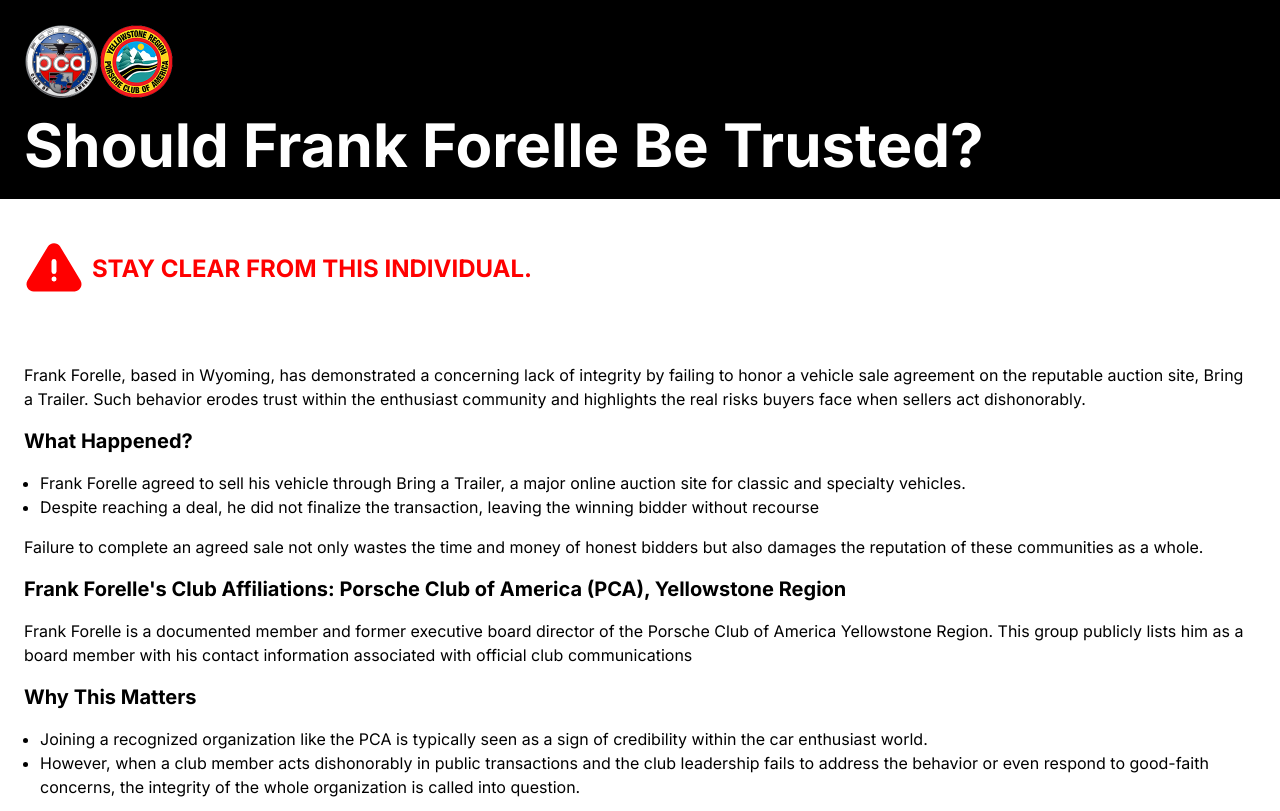
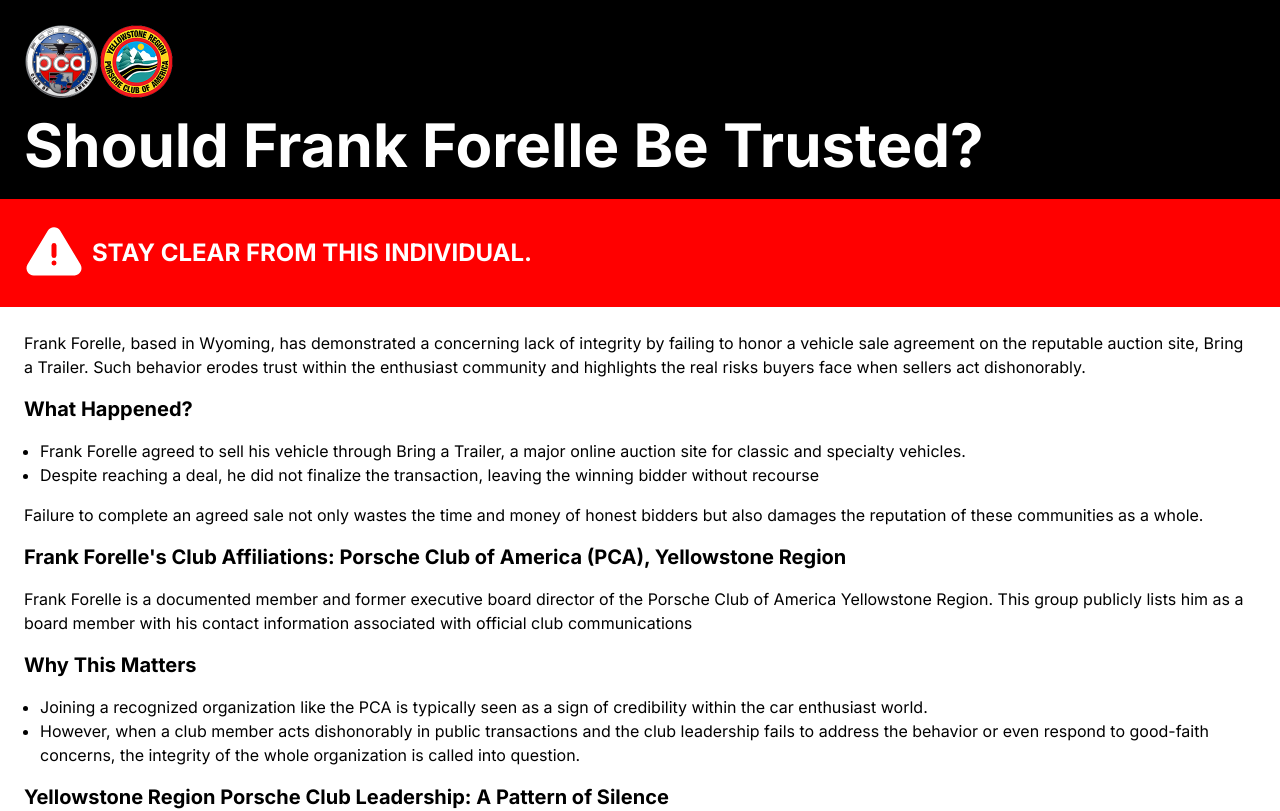
Before and after one commit to fabiobta89/frankforelle, a Next.js app: page / in a window 1280 px wide. Shown: the top 811 px of the page. Built offline with nearby package versions, Linux system fonts and the light colour scheme.

Commit message:
Minor changes

```diff
--- a/src/pages/index.js
+++ b/src/pages/index.js
@@ -26,7 +26,7 @@
       <main
           className={`${inter.className}`}
       >
-        <header className={`mb-4 bg-black`}>
+        <header className={`bg-black`}>
           <div className={`max-w-2xl mx-auto p-6 lg:px-6 lg:max-w-7xl`}>
             <div className={`flex items-center mb-4`}>
               <Image
@@ -43,13 +43,15 @@
             <h1 className={`text-6xl font-bold text-white`}>Should Frank Forelle Be Trusted?</h1>
           </div>
         </header>
-        <div className={`max-w-2xl mx-auto p-6 lg:px-6 lg:max-w-7xl`}>
-          <div className={`fade-box ${isVisible ? 'fade-in' : 'fade-out'}`}>
-            <h2 className={`text-2xl font-bold mb-16 flex items-center`}>
+        <div className={`fade-box ${isVisible ? 'fade-in' : 'fade-out'}`}>
+          <div className={`max-w-2xl mx-auto p-6 lg:px-6 lg:max-w-7xl`}>
+            <h2 className={`text-2xl font-bold flex items-center`}>
               <TbAlertTriangleFilled className={`text-6xl mr-2`}/>
               STAY CLEAR FROM THIS INDIVIDUAL.
             </h2>
           </div>
+        </div>
+        <div className={`max-w-2xl mx-auto p-6 lg:px-6 lg:max-w-7xl`}>
           <p className={`mb-4`}>Frank Forelle, based in Wyoming, has demonstrated a concerning lack of
             integrity by failing to honor a vehicle sale agreement on the reputable
             auction site, Bring a Trailer. Such behavior erodes trust within the
--- a/src/styles/globals.css
+++ b/src/styles/globals.css
@@ -43,15 +43,18 @@
 .fade-box {
   transition: opacity 0.5s ease-in-out;
   /*opacity: 0.5; !* default state *!*/
-  color: red;
+  color: white;
+  background-color: red;
 }
 
 .fade-in {
   /*opacity: 1;*/
-  color: black;
+  color: red;
+  background-color: white;
 }
 
 .fade-out {
   /*opacity: 0.5;*/
-  color: red;
+  color: white;
+  background-color: red;
 }
```
